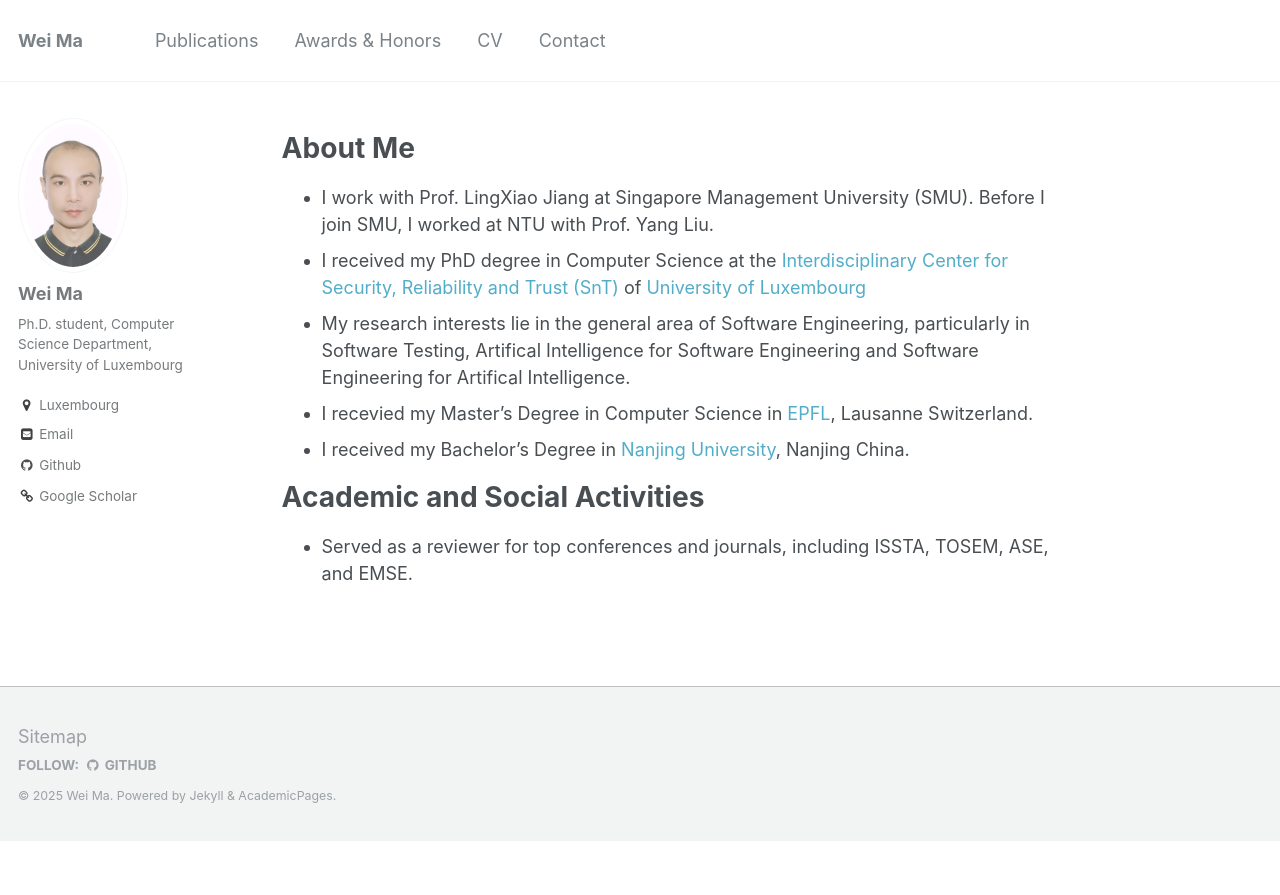
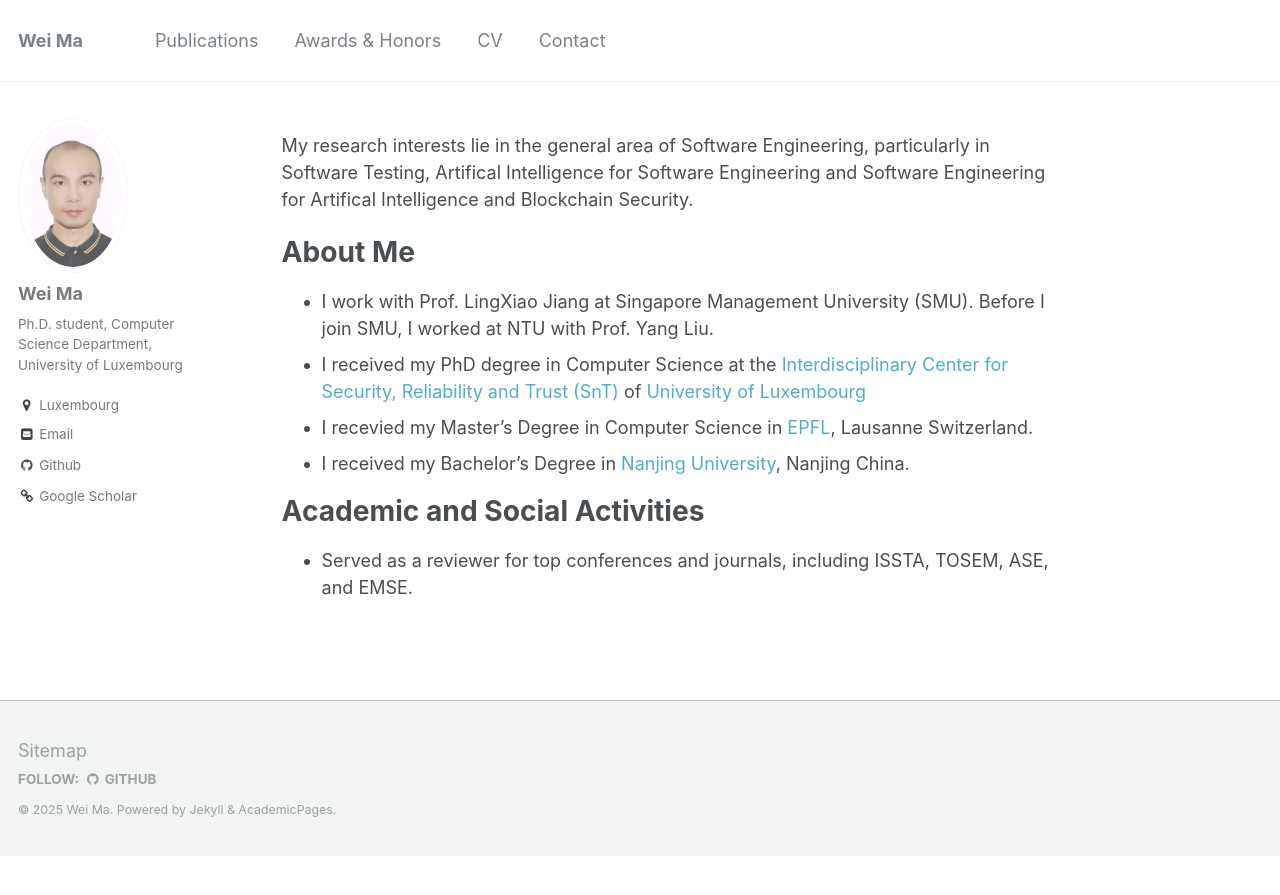
Before and after one commit to Marvinmw/WeiMa.github.io, a Jekyll site: the page built from _pages/about.md, in a window 1280 px wide. Shown: the top 895 px of the page. Built offline with Jekyll 4.4.1, drawn with Linux system fonts in a browser that asks for light colours.

Commit message:
Update about.md

```diff
--- a/_pages/about.md
+++ b/_pages/about.md
@@ -7,11 +7,11 @@ redirect_from:
   - /about/
   - /about.html
 ---
+My research interests lie in the general area of Software Engineering, particularly in Software Testing, Artifical Intelligence for Software Engineering and Software Engineering for Artifical Intelligence and Blockchain Security.
 
 # About Me
 * I work with Prof. LingXiao Jiang at Singapore Management University (SMU). Before I join SMU, I worked at NTU with Prof. Yang Liu.
 * I received my PhD degree in Computer Science at the [Interdisciplinary Center for Security, Reliability and Trust (SnT)](https://wwwfr.uni.lu/snt) of [University of Luxembourg](https://wwwfr.uni.lu)
-* My research interests lie in the general area of Software Engineering, particularly in Software Testing, Artifical Intelligence for Software Engineering and Software Engineering for Artifical Intelligence.
 * I recevied my Master's Degree in Computer Science in [EPFL](https://www.epfl.ch/en/), Lausanne Switzerland.
 * I received my Bachelor’s Degree in [Nanjing University](https://www.nju.edu.cn/en), Nanjing China.
 
```
